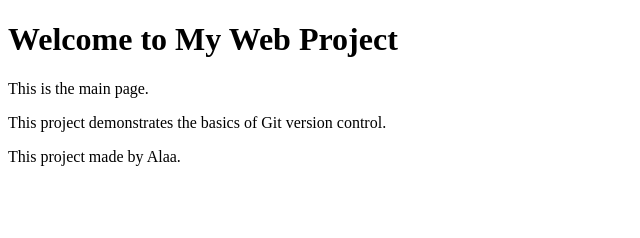
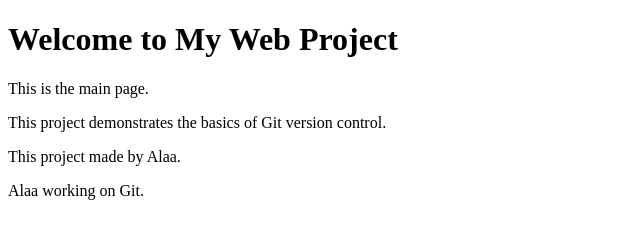
Before and after one commit to Alaa-Ma-mo/Sprints-Tasks, a plain HTML site: page index.html in a window 1280 px wide. Shown: the whole page, without its empty margins (0-640 px from the left). Drawn offline with Linux system fonts and the light colour scheme.

Commit message:
Add new paragraph in new-feature branch

```diff
--- a/index.html
+++ b/index.html
@@ -10,6 +10,6 @@
     <p>This is the main page.</p>
     <p>This project demonstrates the basics of Git version control.</p>
     <p>This project made by Alaa.</p>
-
+    <p>Alaa working on Git.</p>
 </body>
 </html>
```
